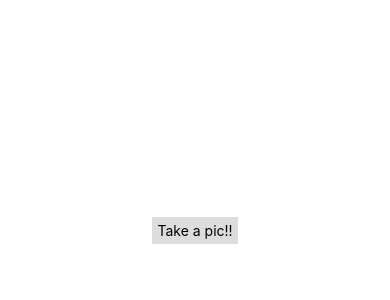
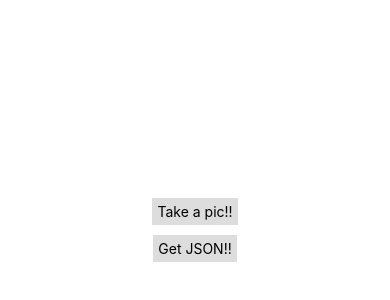
Before and after one commit to Kristinus/InjuryDetector, a React Native app: screen / in a window 390 px wide. Shown: the part 192-492 px from the top of the page. Built offline with nearby package versions, Linux system fonts and the light colour scheme.

Commit message:
removed .expo

```diff
--- a/App.js
+++ b/App.js
@@ -9,6 +9,7 @@ import {
 } from 'react-native';
 
 export default class App extends React.Component {
+  url = 'https://vision.googleapis.com/v1/images:annotate?key=AIzaSyB97a-l-FZyGXWiOBwze-EhGHIPxQazeNc';
   render() {
     return (
       <View style={styles.container}>
@@ -16,6 +17,11 @@ export default class App extends React.Component {
           style={styles.button}
           onPress={this._onTake}>
           <Text>Take a pic!!</Text>
+        </TouchableOpacity>
+        <TouchableOpacity
+          style={styles.button}
+          onPress={this.getJSON}>
+          <Text>Get JSON!!</Text>
         </TouchableOpacity>
       </View>
     );
@@ -27,7 +33,6 @@ export default class App extends React.Component {
       uri,
     } = await Expo.ImagePicker.launchCameraAsync();
     if (!cancelled) {
-      this.setState({ imageUri: uri });
       fetch('https://vision.googleapis.com/v1/images:annotate?key=AIzaSyB97a-l-FZyGXWiOBwze-EhGHIPxQazeNc	', {
         method: 'POST',
         headers: {
@@ -60,6 +65,43 @@ export default class App extends React.Component {
         });
     }
   }
+
+  getJSON = async () => {
+    var object = {
+      method: 'POST',
+      headers: {
+        'Content-Type': 'application/json',
+      },
+      body: JSON.stringify({
+        requests: [
+          {
+            image: {
+              source: {
+                imageUri:
+                "http://www.skincareorg.com/wp-content/uploads/2017/02/How-to-Stop-a-Burn-from-Hurting.jpg"
+              }
+            },
+            features: [
+              {
+                type: "WEB_DETECTION",
+                maxResults: 5
+              }
+            ]
+          }
+        ]
+      })
+    };
+    console.log(object);
+    console.log("");
+    fetch(url, object)
+      .then(function (response) {
+        return response.json()
+      }).then(function (body) {
+        console.log(body);
+      }).catch(function (err) {
+        console.log(err);
+      });
+  }
 }
 
 const styles = StyleSheet.create({
```
